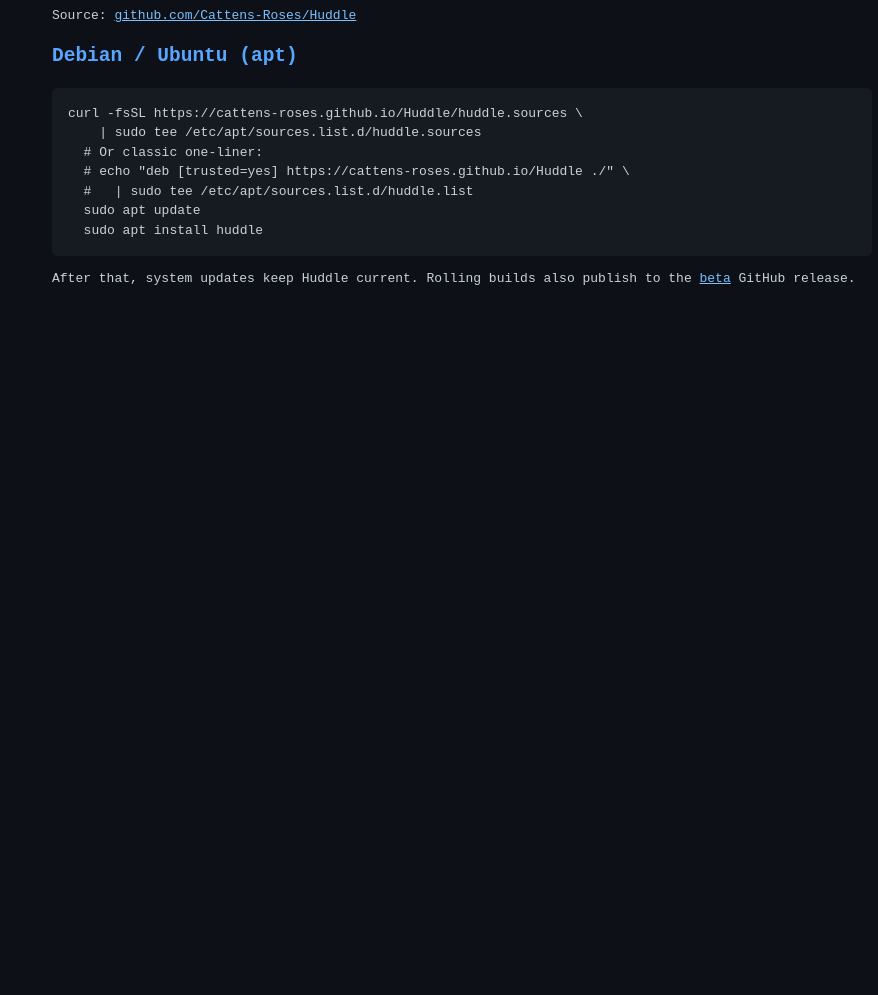
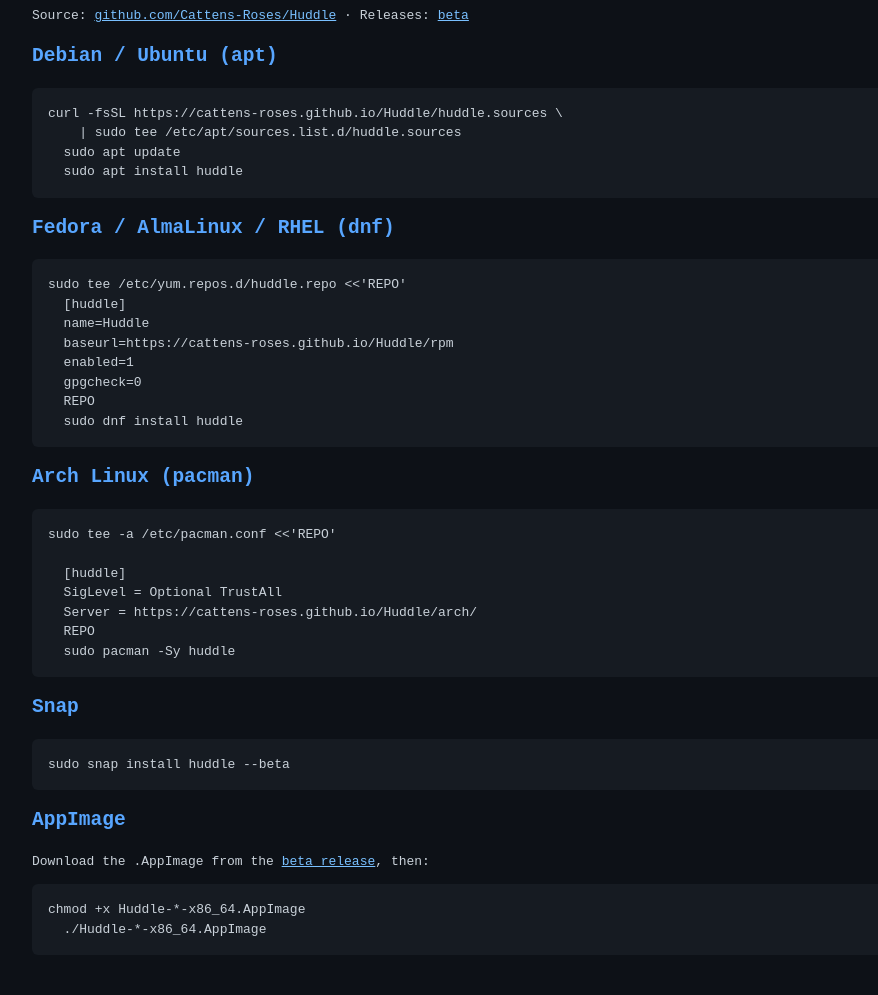
Before and after one commit to Cattens-Roses/Huddle, a plain HTML site: page index.html in a window 1280 px wide. Shown: the part 90-1085 px from the top of the page, without its empty margins (178-1056 px from the left). Before the commit the page ends 800 px from the top, so only its background shows below. Drawn offline with Linux system fonts and the light colour scheme.

Commit message:
packages: apt rpm arch

```diff
--- a/index.html
+++ b/index.html
@@ -4,25 +4,49 @@
   <meta charset="utf-8">
   <title>Huddle packages</title>
   <style>
-    body{font-family:monospace;max-width:820px;margin:40px auto;background:#0d1117;color:#c9d1d9;line-height:1.5}
+    body{font-family:monospace;max-width:860px;margin:40px auto;background:#0d1117;color:#c9d1d9;line-height:1.5}
     h1,h2{color:#58a6ff} pre{background:#161b22;padding:16px;border-radius:6px;overflow-x:auto}
     a{color:#79c0ff}
   </style>
 </head>
 <body>
   <h1>Huddle packages</h1>
-  <p>Source: <a href="https://github.com/Cattens-Roses/Huddle">github.com/Cattens-Roses/Huddle</a></p>
+  <p>Source: <a href="https://github.com/Cattens-Roses/Huddle">github.com/Cattens-Roses/Huddle</a>
+  · Releases: <a href="https://github.com/Cattens-Roses/Huddle/releases/tag/beta">beta</a></p>
 
   <h2>Debian / Ubuntu (apt)</h2>
   <pre>curl -fsSL https://cattens-roses.github.io/Huddle/huddle.sources \
     | sudo tee /etc/apt/sources.list.d/huddle.sources
-  # Or classic one-liner:
-  # echo "deb [trusted=yes] https://cattens-roses.github.io/Huddle ./" \
-  #   | sudo tee /etc/apt/sources.list.d/huddle.list
   sudo apt update
   sudo apt install huddle</pre>
 
-  <p>After that, system updates keep Huddle current. Rolling builds also publish to the
-  <a href="https://github.com/Cattens-Roses/Huddle/releases/tag/beta">beta</a> GitHub release.</p>
+  <h2>Fedora / AlmaLinux / RHEL (dnf)</h2>
+  <pre>sudo tee /etc/yum.repos.d/huddle.repo &lt;&lt;'REPO'
+  [huddle]
+  name=Huddle
+  baseurl=https://cattens-roses.github.io/Huddle/rpm
+  enabled=1
+  gpgcheck=0
+  REPO
+  sudo dnf install huddle</pre>
+
+  <h2>Arch Linux (pacman)</h2>
+  <pre>sudo tee -a /etc/pacman.conf &lt;&lt;'REPO'
+
+  [huddle]
+  SigLevel = Optional TrustAll
+  Server = https://cattens-roses.github.io/Huddle/arch/
+  REPO
+  sudo pacman -Sy huddle</pre>
+
+  <h2>Snap</h2>
+  <pre>sudo snap install huddle --beta</pre>
+
+  <h2>AppImage</h2>
+  <p>Download the <code>.AppImage</code> from the
+  <a href="https://github.com/Cattens-Roses/Huddle/releases/tag/beta">beta release</a>,
+  then:</p>
+  <pre>chmod +x Huddle-*-x86_64.AppImage
+  ./Huddle-*-x86_64.AppImage</pre>
 </body>
 </html>
```
Also changed, not shown: rpm/repodata/repomd.xml (added, +55 -0 lines), 17 other files.
